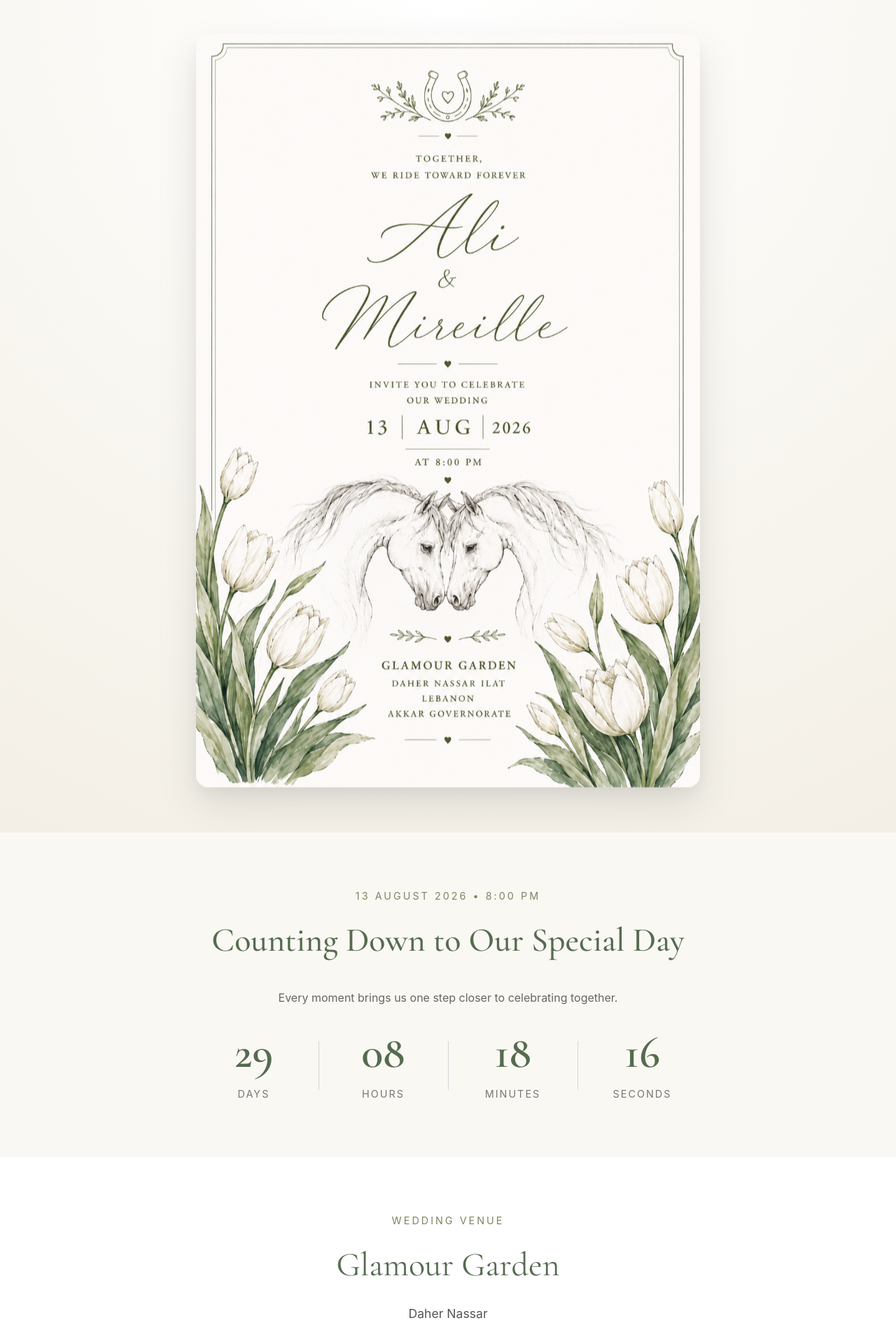
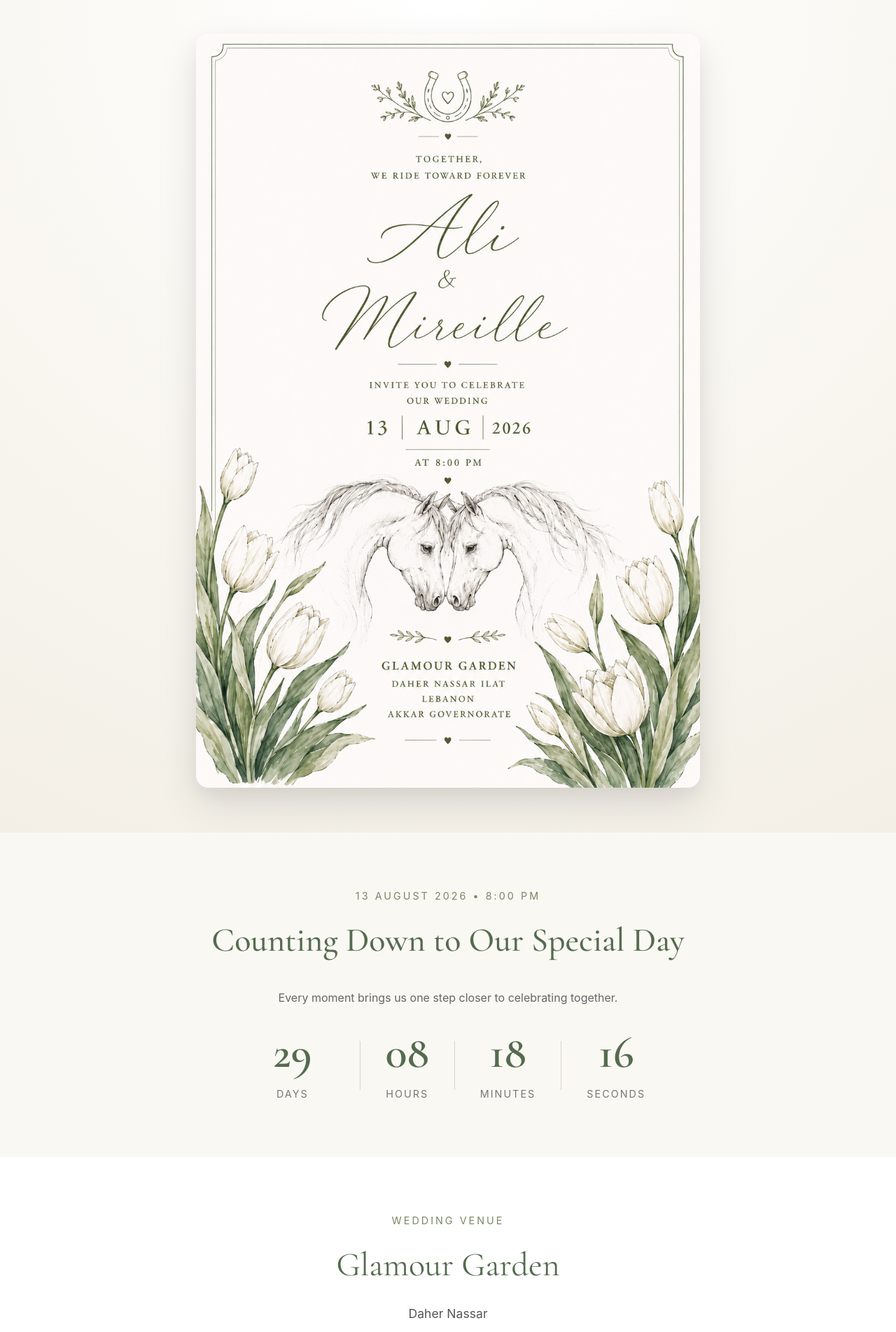
Before and after one commit to nourelkhoury12/mireilleali-wedding, a SvelteKit app: page / in a window 1280 px wide. Shown: the top 1904 px of the page at 70% size. Built offline with nearby package versions, Linux system fonts and the light colour scheme.

Commit message:
css clean up

```diff
--- a/src/lib/components/Countdown.svelte
+++ b/src/lib/components/Countdown.svelte
@@ -51,32 +51,31 @@
 		Every moment brings us one step closer to celebrating together.
 	</p>
 
-	<div class="countdown-container">
-
-		<div class="countdown-item">
-			<h3>{days}</h3>
-			<span>Days</span>
+	<div class="contdown-container flex justify-center items-center gap-9 flex-wrap">
+		<div class="min-w-[120px]">
+			<h3 class="heading-3">{days}</h3>
+			<span class="item">Days</span>
 		</div>
 
 		<div class="countdown-divider"></div>
 
-		<div class="countdown-item">
-			<h3>{hours}</h3>
-			<span>Hours</span>
+		<div>
+			<h3 class="heading-3">{hours}</h3>
+			<span class="item">Hours</span>
 		</div>
 
 		<div class="countdown-divider"></div>
 
-		<div class="countdown-item">
-			<h3>{minutes}</h3>
-			<span>Minutes</span>
+		<div>
+			<h3 class="heading-3">{minutes}</h3>
+			<span class="item">Minutes</span>
 		</div>
 
 		<div class="countdown-divider"></div>
 
-		<div class="countdown-item">
-			<h3>{seconds}</h3>
-			<span>Seconds</span>
+		<div>
+			<h3 class="heading-3">{seconds}</h3>
+			<span class="item">Seconds</span>
 		</div>
 
 	</div>
--- a/src/lib/components/Hero.svelte
+++ b/src/lib/components/Hero.svelte
@@ -3,12 +3,11 @@
 	import Invitation from '$lib/assets/invitation.png';
 </script>
 
-<section class="hero">
-
-	<div class="hero-content" in:fade={{ duration: 1000 }}>
+<section class="flex items-center justify-center overflow-hidden px-4 py-12 bg-[radial-gradient(circle_at_top,_#ffffff_0%,_#faf8f3_45%,_#f3efe6_100%)]">
+	<div class="flex flex-col items-center gap-4" in:fade={{ duration: 1000 }}>
 
 		<img src={Invitation} alt="Ali & Mireille Wedding Invitation"
-			class="hero-card"
+			 class="w-[min(720px,95vw)] rounded-[18px] shadow-[0_10px_25px_rgba(0,0,0,0.05),0_25px_60px_rgba(0,0,0,0.10)] transition-all duration-400 hover:-translate-y-1.5 hover:scale-[1.01] animate-float"
 			in:fly={{
 				y: 30,
 				duration: 1200
--- a/src/routes/layout.css
+++ b/src/routes/layout.css
@@ -2,15 +2,16 @@
 @plugin '@tailwindcss/forms';
 @plugin '@tailwindcss/typography';
 
-html {
-	scroll-behavior: smooth;
-}
 
 @theme {
 	--color-primary: #FAF8F3;
 	--color-secondary: #FFFFFF;
     --color-teritary: #556B4F;
     --color-accent:#7b8763
+}
+
+html {
+	scroll-behavior: smooth;
 }
 
 .content{
@@ -25,6 +26,15 @@ html {
 	font-weight:500;
 	color:var(--color-teritary);
 	margin-bottom:1rem;
+}
+
+.heading-3 {
+    font-size:4rem;
+	font-family:"Cormorant Garamond",serif;
+	font-weight:600;
+	color:#556B4F;
+	margin:0;
+	line-height:1;
 }
 
 .heading-4 {
@@ -82,50 +92,6 @@ html {
     transform:translateY(-2px);
 }
 
-.hero {
-    display: flex;
-    justify-content: center;
-    align-items: center;
-    padding: 3rem 1rem;
-    background: radial-gradient(circle at top,
-            #ffffff 0%,
-            #faf8f3 45%,
-            #f3efe6 100%);
-
-    overflow: hidden;
-}
-
-.hero-content{
-    display:flex;
-    flex-direction:column;
-    align-items:center;
-    gap:1rem;
-}
-
-.hero-card{
-    width:min(720px,95vw);
-    border-radius:18px;
-    box-shadow:
-        0 10px 25px rgba(0,0,0,.05),
-
-        0 25px 60px rgba(0,0,0,.10);
-    animation:float 7s ease-in-out infinite;
-    transition:.4s;
-
-}
-
-.hero-card:hover{
-
-    transform:translateY(-6px) scale(1.01);
-
-}
-
-@keyframes float{
-    0%{transform:translateY(0);}
-    50%{transform:translateY(-8px);}
-    100%{transform:translateY(0);}
-
-}
 
 .hero-scroll{
     display:flex;
@@ -135,6 +101,13 @@ html {
     color:#6d775f;
     font-family:"Cormorant Garamond", serif;
     letter-spacing:1px;
+
+}
+
+@keyframes float{
+    0%{transform:translateY(0);}
+    50%{transform:translateY(-8px);}
+    100%{transform:translateY(0);}
 
 }
 
@@ -168,20 +141,8 @@ html {
 	flex-wrap:wrap;
 }
 
-.countdown-item{
-	min-width:120px;
-}
 
-.countdown-item h3{
-	font-size:4rem;
-	font-family:"Cormorant Garamond",serif;
-	font-weight:600;
-	color:#556B4F;
-	margin:0;
-	line-height:1;
-}
-
-.countdown-item span{
+.item {
 	display:block;
 	margin-top:1rem;
 	font-size:.9rem;
```
